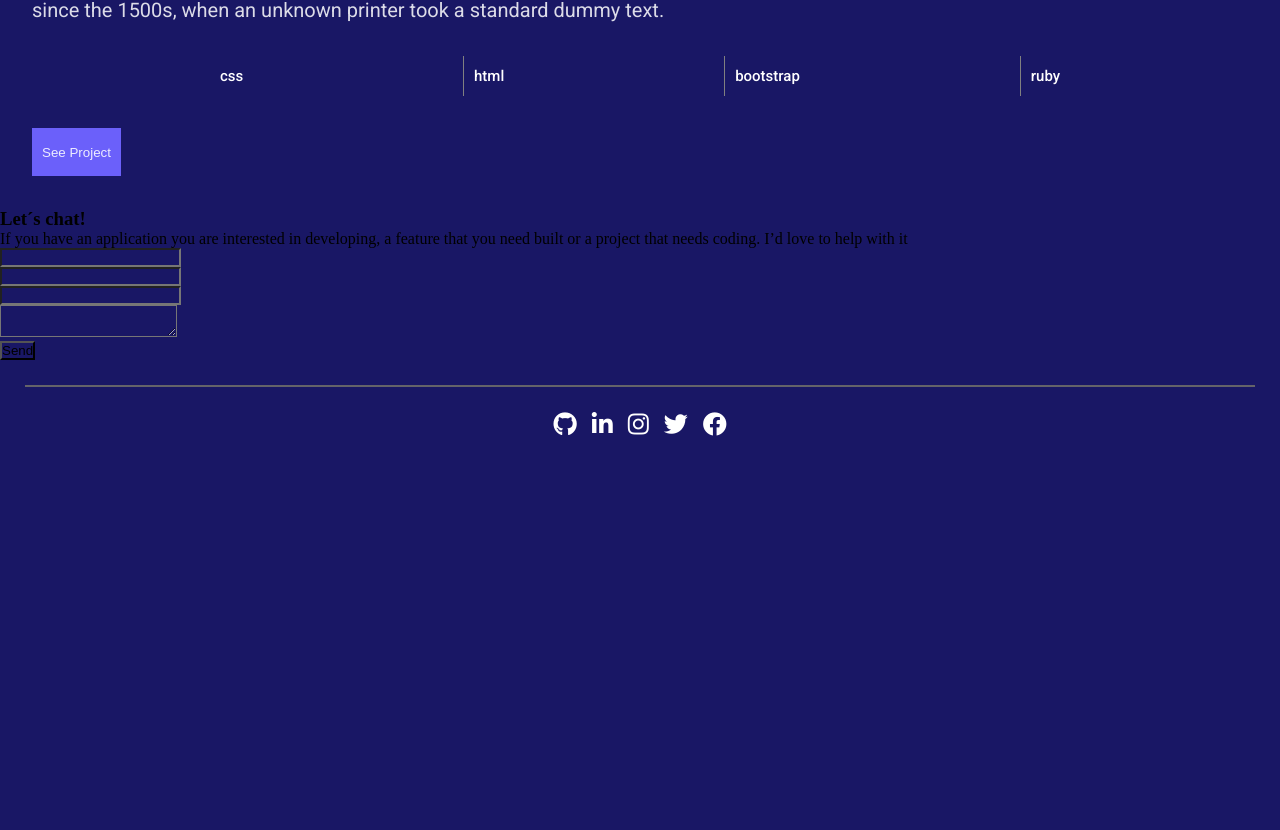
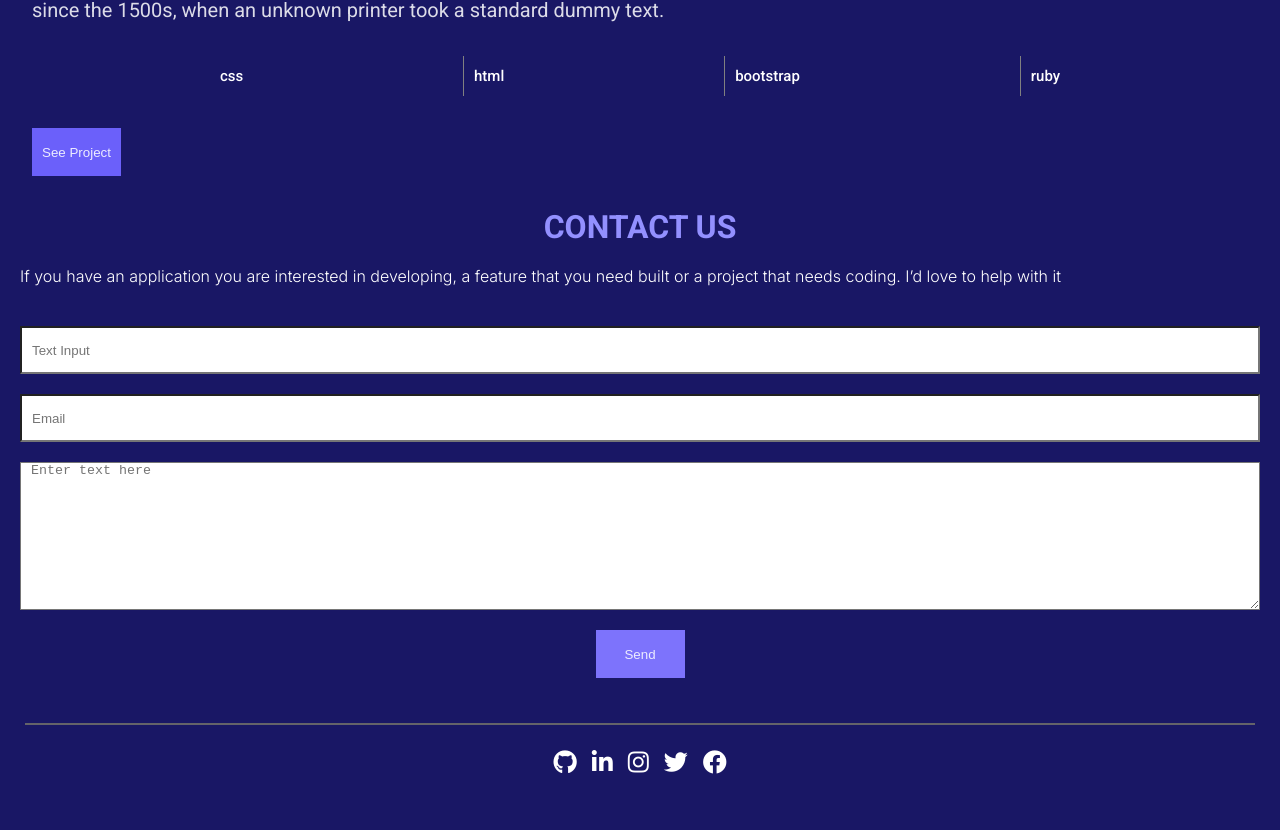
Before and after one commit to fernando-silvabr66/MyPortfolio-Week2, a website: page index.html in a window 1280 px wide. Shown: the part 3370-4200 px from the top of the page. Before the commit the page ends 3862 px from the top, so only its background shows below. Drawn offline with Linux system fonts and the light colour scheme.

Commit message:
Add CSS Styles

```diff
--- a/css/style.css
+++ b/css/style.css
@@ -293,3 +293,72 @@
 .my-project-button:hover {
   box-shadow: 1px 8px 16px rgba(125 115 252 / 48%);
 }
+.contact-form {
+  font-family: Roboto;
+}
+
+.contact-form form {
+  display: flex;
+  flex-direction: column;
+  justify-content: center;
+  gap: 20px;
+  padding: 20px;
+
+}
+
+.contact-form h3 {
+  color: #fff;
+  color: #9390FF;
+  text-align: center;
+  font-size: 32px;
+}
+
+.contact-form p {
+  color: #fff;
+  font-family: Inter;
+  padding:20px;
+}
+
+.contact-form input {
+  background-color: #fff;
+  height: 48px;
+  padding-left:10px;
+}
+
+.contact-form textarea {
+  background-color: #fff;
+  height: 148px;
+  padding-left:10px;
+}
+
+.contact-form button {
+  width: 89px;
+  height: 48px;
+  border: none;
+  align-self: center;
+}
+
+.contact-form button:enabled {
+  color: #EDECFF;
+  background-color: #7D73FC;
+  cursor: pointer;
+}
+
+.contact-form button:hover {
+  color: #EDECFF;
+  background-color: #7D73FC;
+  box-shadow: 0px 8px 16px rgba(125, 115, 252, 0.48);
+  border: none;
+}
+
+.contact-form button:active {
+  color: #EDECFF;
+  background-color: #5E42D7;
+  border: none;
+}
+
+.contact-form button:disabled {
+  color: #EDECFF;
+  background-color: #2A2B33;
+  border: none;
+}
--- a/index.html
+++ b/index.html
@@ -242,31 +242,22 @@
   </section>
 
   <div class="contact-form">
-    <section class="lets-chat">
-      <h3 class="contact-form-title">Let´s chat!</h3>
-    </section>
-    <section class="lets-chat">
+
+      <h3 class="contact-form-title">CONTACT US</h3>
+
       <p class="contact-form-title">If you have an application you are interested in developing, a feature that you
          need built or a project that needs coding. I’d love to help with it</p>
-    </section>
+
     <form action="https://formspree.io/f/{form_id}" method="post">
-      <ul>
-       <li>
-         <input class="form-first-name" type="text" name="user-first-name">
-       </li>
-       <li>
-        <input class="form-last-name" type="text" name="user-last-name">
-      </li>
-       <li>
-         <input class="form-email" type="email" name="user-email">
-       </li>
-       <li>
-         <textarea class="form-msg" name="user-message"></textarea>
-       </li>
-       <li class="form-button">
+
+         <input class="form-first-name" type="text" name="user-first-name" placeholder="Text Input">
+
+         <input class="form-email" type="email" name="user-email" placeholder="Email">
+
+         <textarea class="form-msg" name="user-message" placeholder="Enter text here"></textarea>
+
         <button class="form-button-button" type="submit">Send</button>
-      </li>
-      </ul>
+
 
      </form>
 
```
